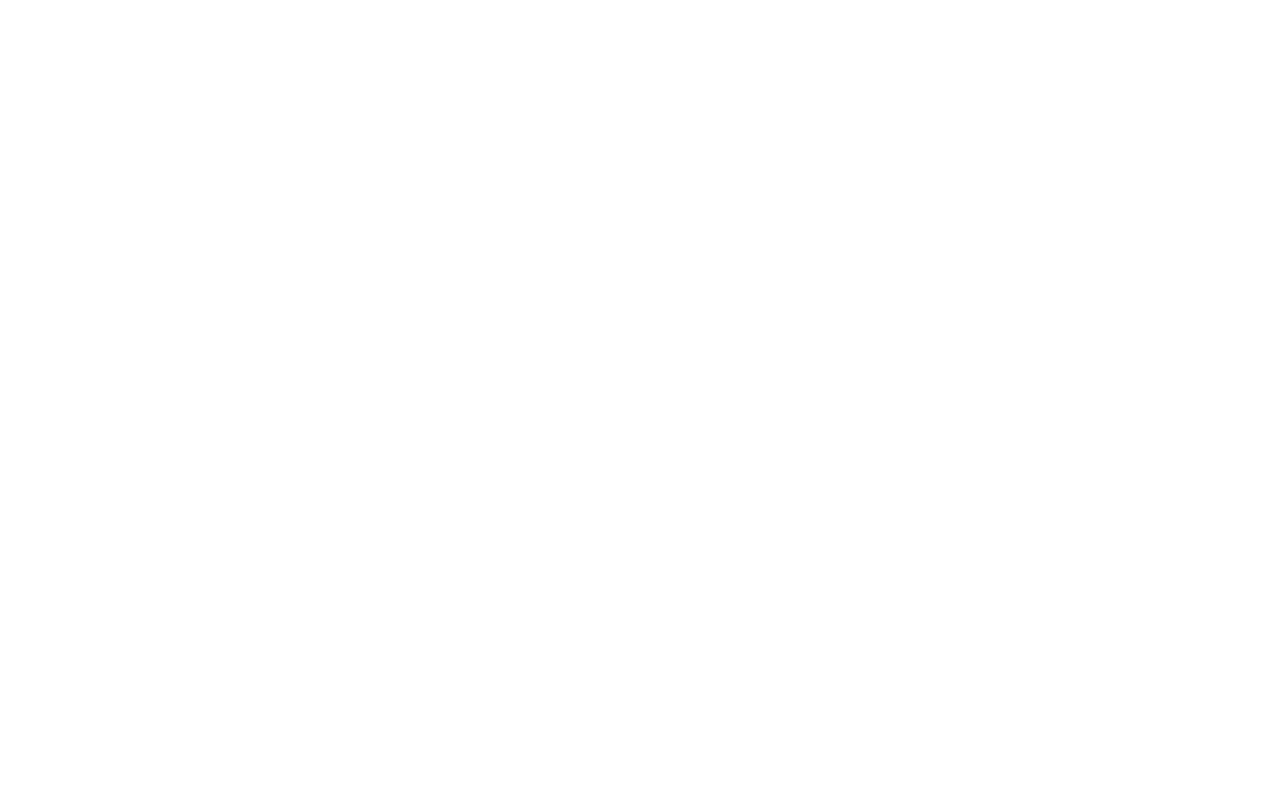
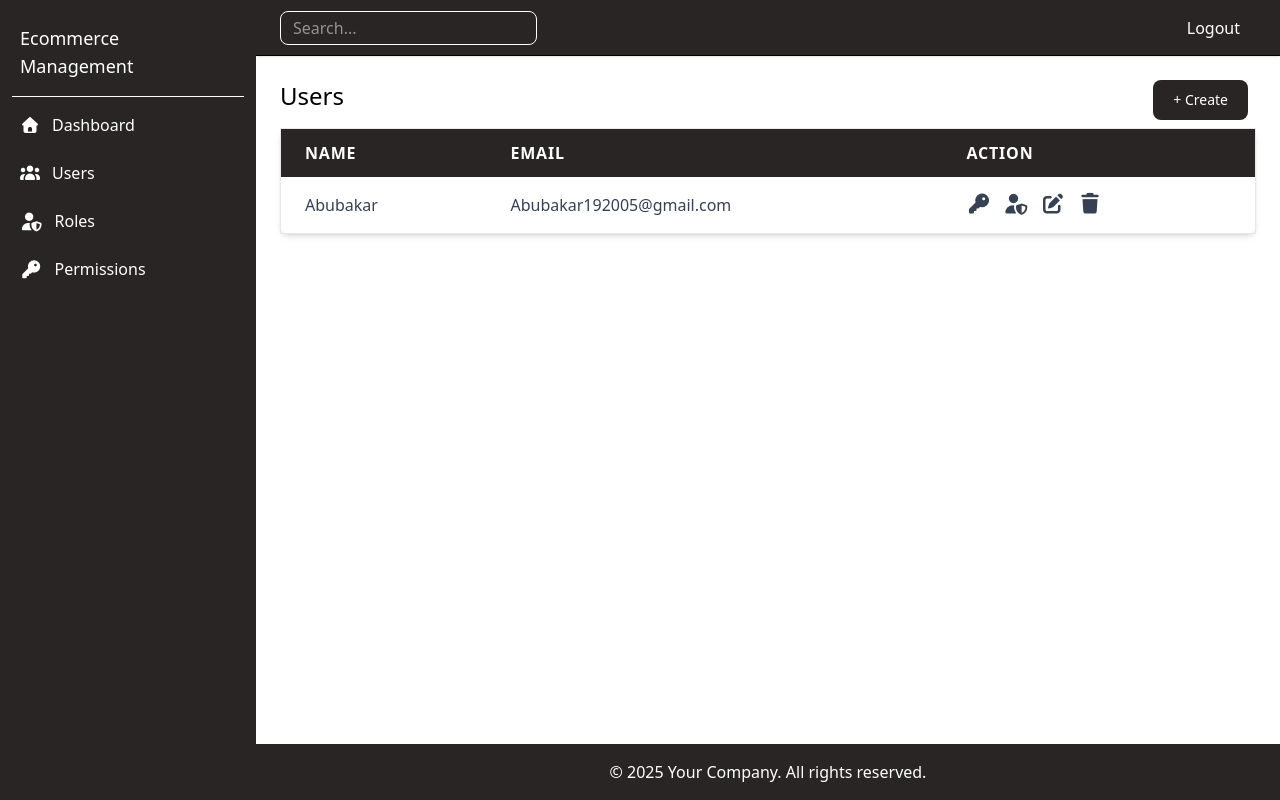
Before and after one commit to Abubakar2211/Ecommerce-Management-Frontend, a React (Vite) app: page /permissions in a window 1280 px wide. Before the commit this address had no page. Built offline with nearby package versions, Linux system fonts and the light colour scheme.

Commit message:
User Files Working.

```diff
--- a/src/App.jsx
+++ b/src/App.jsx
@@ -1,14 +1,24 @@
 import { Route, Routes } from 'react-router-dom'
 import './App.css'
 import Dashboard from './pages/Dashboard'
-import User from './pages/User'
+import Login from './pages/Login'
+import Role from './pages/role/Role'
+import Permission from './pages/permission/Permission'
+import User from './pages/user/User'
+import UserCreate from './pages/user/UserCreate'
+import UserEdit from './pages/user/UserEdit'
 
 function App() {
     return (
         <>
             <Routes>
+                <Route path='/login' element={<Login />} />
                 <Route path='/dashboard' element={<Dashboard />} />
                 <Route path='/users' element={<User />} />
+                <Route path='/user/create' element={<UserCreate />} />
+                <Route path='/user/edit' element={<UserEdit />} />
+                <Route path='/roles' element={<Role />} />
+                <Route path='/permissions' element={<Permission />} />
             </Routes>
         </>
     )
--- a/src/components/layout/Sidebar.jsx
+++ b/src/components/layout/Sidebar.jsx
@@ -23,6 +23,18 @@
                             <span className="ms-3">Users</span>
                         </Link>
                     </li>
+                    <li>
+                        <Link to="/roles" className="flex items-center p-2 text-white rounded-lg hover:bg-stone-700 group">
+                            <i className="fa-solid fa-user-shield text-lg"></i>
+                            <span className="ms-3">Roles</span>
+                        </Link>
+                    </li>
+                    <li>
+                        <Link to="/permissions" className="flex items-center p-2 text-white rounded-lg hover:bg-stone-700 group">
+                                <i className="fa-solid fa-key text-lg"></i>
+                            <span className="ms-3">Permissions</span>
+                        </Link>
+                    </li>
                 </ul>
             </div>
         </aside>
--- /dev/null
+++ b/src/pages/Login.jsx
@@ -0,0 +1,40 @@
+export default function Login() {
+    return (
+        <div className="flex min-h-screen items-center justify-center bg-gray-100">
+            <div className="w-full max-w-md bg-white shadow-lg rounded-2xl p-8">
+                <h1 className="text-2xl font-bold text-center text-stone-800 mb-6">Login</h1>
+
+                <form className="space-y-5">
+                    <div>
+                        <label className="block mb-1 text-sm font-medium text-gray-700">
+                            Email
+                        </label>
+                        <input
+                            type="email"
+                            placeholder="Enter your email"
+                            className="w-full px-4 py-2 border rounded-lg focus:ring-2 focus:ring-stone-400 focus:outline-none"
+                        />
+                    </div>
+
+                    <div>
+                        <label className="block mb-1 text-sm font-medium text-gray-700">
+                            Password
+                        </label>
+                        <input
+                            type="password"
+                            placeholder="Enter your password"
+                            className="w-full px-4 py-2 border rounded-lg focus:ring-2 focus:ring-stone-400 focus:outline-none"
+                        />
+                    </div>
+
+                    <button
+                        type="submit"
+                        className="w-full bg-stone-800 hover:bg-stone-700 text-white font-medium py-2.5 rounded-lg transition"
+                    >
+                        Login
+                    </button>
+                </form>
+            </div>
+        </div>
+    );
+}
--- /dev/null
+++ b/src/pages/permission/Permission.jsx
@@ -0,0 +1,50 @@
+import { Link } from "react-router-dom";
+import Main from "../../components/layout/Main";
+
+export default function Permission() {
+    return (
+        <>
+            <Main>
+                <div className="flex justify-between">
+                    <h1 className="text-2xl">
+                        Users
+                    </h1>
+                    <Link to="/user/create" className="text-white bg-stone-800 hover:bg-stone-700 focus:ring-4 focus:ring-stone-400 font-medium rounded-lg text-sm px-5 py-2.5 me-2 mb-2 transition">
+                        + Create
+                    </Link>
+                </div>
+                <div>
+                    <table className="w-full  border border-gray-200 shadow-md rounded-lg border-rounded">
+                        <thead className="bg-stone-800 text-white">
+                            <tr>
+                                <th className="px-6 py-3 text-left font-semibold uppercase tracking-wider">Name</th>
+                                <th className="px-6 py-3 text-left font-semibold uppercase tracking-wider">Email</th>
+                                <th className="px-6 py-3 text-left font-semibold uppercase tracking-wider">Action</th>
+                            </tr>
+                        </thead>
+                        <tbody className="divide-y divide-gray-200">
+                            <tr className="hover:bg-gray-100 transition">
+                                <td className="px-6 py-4  text-gray-700 ">Abubakar</td>
+                                <td className="px-6 py-4  text-gray-700">Abubakar192005@gmail.com</td>
+                                <td className="px-6 py-4 text-gray-700 flex space-x-3">
+                                    <Link to="/user/assignpermission" >
+                                        <i className="fa-solid fa-key text-xl"></i>
+                                    </Link>
+                                    <Link to="/user/assignrole" >
+                                        <i className="fa-solid fa-user-shield text-xl"></i>
+                                    </Link>
+                                    <Link to="/user/edit" >
+                                        <i className="fa-solid fa-pen-to-square text-xl"></i>
+                                    </Link>
+                                    <Link to="/user/delete" >
+                                        <i className="fa-solid fa-trash text-xl"></i>
+                                    </Link>
+                                </td>
+                            </tr>
+                        </tbody>
+                    </table>
+                </div>
+            </Main>
+        </>
+    );
+}
--- a/src/pages/User.jsx
+++ b/src/pages/role/Role.jsx
@@ -1,13 +1,13 @@
 import { Link } from "react-router-dom";
-import Main from "../components/layout/Main";
+import Main from "../../components/layout/Main";
 
-export default function User() {
+export default function Role() {
     return (
         <>
             <Main>
                 <div className="flex justify-between">
                     <h1 className="text-2xl">
-                        Users
+                        Roles
                     </h1>
                     <Link to="/user/create" className="text-white bg-stone-800 hover:bg-stone-700 focus:ring-4 focus:ring-stone-400 font-medium rounded-lg text-sm px-5 py-2.5 me-2 mb-2 transition">
                         + Create
@@ -18,25 +18,20 @@
                         <thead className="bg-stone-800 text-white">
                             <tr>
                                 <th className="px-6 py-3 text-left font-semibold uppercase tracking-wider">Name</th>
-                                <th className="px-6 py-3 text-left font-semibold uppercase tracking-wider">Email</th>
                                 <th className="px-6 py-3 text-left font-semibold uppercase tracking-wider">Action</th>
                             </tr>
                         </thead>
                         <tbody className="divide-y divide-gray-200">
                             <tr className="hover:bg-gray-100 transition">
-                                <td className="px-6 py-4  text-gray-700 ">Abubakar</td>
-                                <td className="px-6 py-4  text-gray-700">Abubakar192005@gmail.com</td>
+                                <td className="px-6 py-4  text-gray-700 ">Admin</td>
                                 <td className="px-6 py-4 text-gray-700 flex space-x-3">
-                                    <Link to="/user/assignpermission" >
-                                        <i className="fa-solid fa-key text-xl"></i>
+                                    <Link to="/role/assignrolepermission" >
+                                        <i className="fa-solid fa-list-check text-xl"></i>
                                     </Link>
-                                    <Link to="/user/assignrole" >
-                                        <i className="fa-solid fa-user-shield text-xl"></i>
-                                    </Link>
-                                    <Link to="/user/edit" >
+                                    <Link to="/role/edit" >
                                         <i className="fa-solid fa-pen-to-square text-xl"></i>
                                     </Link>
-                                    <Link to="/user/delete" >
+                                    <Link to="/role/delete" >
                                         <i className="fa-solid fa-trash text-xl"></i>
                                     </Link>
                                 </td>
--- /dev/null
+++ b/src/pages/user/User.jsx
@@ -0,0 +1,50 @@
+import { Link } from "react-router-dom";
+import Main from "../../components/layout/Main";
+
+export default function User() {
+    return (
+        <>
+            <Main>
+                <div className="flex justify-between">
+                    <h1 className="text-2xl">
+                        Users
+                    </h1>
+                    <Link to="/user/create" className="text-white bg-stone-800 hover:bg-stone-700 focus:ring-4 focus:ring-stone-400 font-medium rounded-lg text-sm px-5 py-2.5 me-2 mb-2 transition">
+                        + Create
+                    </Link>
+                </div>
+                <div>
+                    <table className="w-full  border border-gray-200 shadow-md rounded-lg border-rounded">
+                        <thead className="bg-stone-800 text-white">
+                            <tr>
+                                <th className="px-6 py-3 text-left font-semibold uppercase tracking-wider">Name</th>
+                                <th className="px-6 py-3 text-left font-semibold uppercase tracking-wider">Email</th>
+                                <th className="px-6 py-3 text-left font-semibold uppercase tracking-wider">Action</th>
+                            </tr>
+                        </thead>
+                        <tbody className="divide-y divide-gray-200">
+                            <tr className="hover:bg-gray-100 transition">
+                                <td className="px-6 py-4  text-gray-700 ">Abubakar</td>
+                                <td className="px-6 py-4  text-gray-700">Abubakar192005@gmail.com</td>
+                                <td className="px-6 py-4 text-gray-700 flex space-x-3">
+                                    <Link to="/user/assignpermission" >
+                                        <i className="fa-solid fa-key text-xl"></i>
+                                    </Link>
+                                    <Link to="/user/assignrole" >
+                                        <i className="fa-solid fa-user-shield text-xl"></i>
+                                    </Link>
+                                    <Link to="/user/edit" >
+                                        <i className="fa-solid fa-pen-to-square text-xl"></i>
+                                    </Link>
+                                    <Link to="/user/delete" >
+                                        <i className="fa-solid fa-trash text-xl"></i>
+                                    </Link>
+                                </td>
+                            </tr>
+                        </tbody>
+                    </table>
+                </div>
+            </Main>
+        </>
+    );
+}
--- /dev/null
+++ b/src/pages/user/UserCreate.jsx
@@ -0,0 +1,7 @@
+import Main from "../../components/layout/Main";
+
+export default function UserCreate(){
+    return <>
+        <Main/>
+    </>
+}
--- /dev/null
+++ b/src/pages/user/UserEdit.jsx
@@ -0,0 +1,7 @@
+import Main from "../../components/layout/Main";
+
+export default function UserEdit(){
+    return <>
+        <Main/>
+    </>
+}
```
